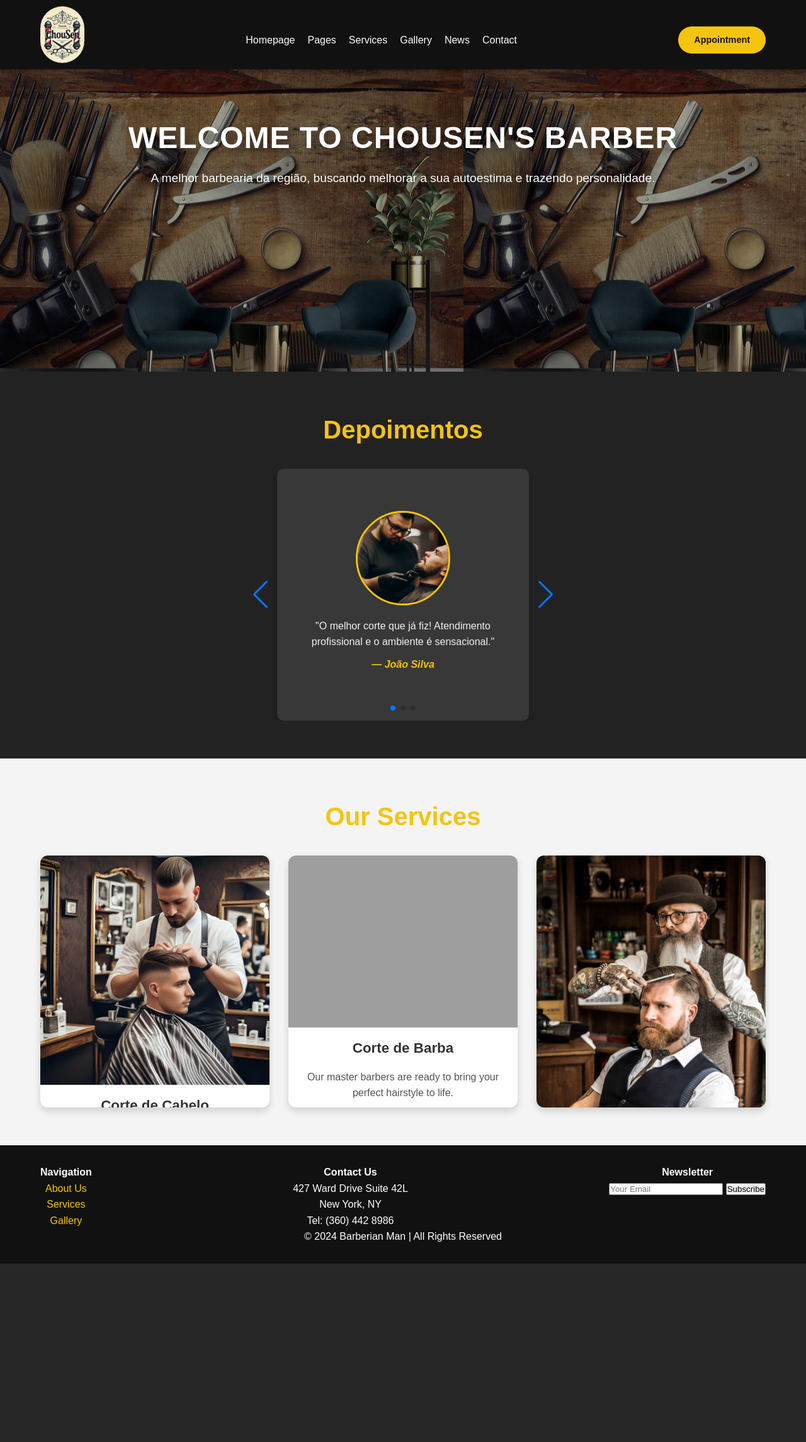
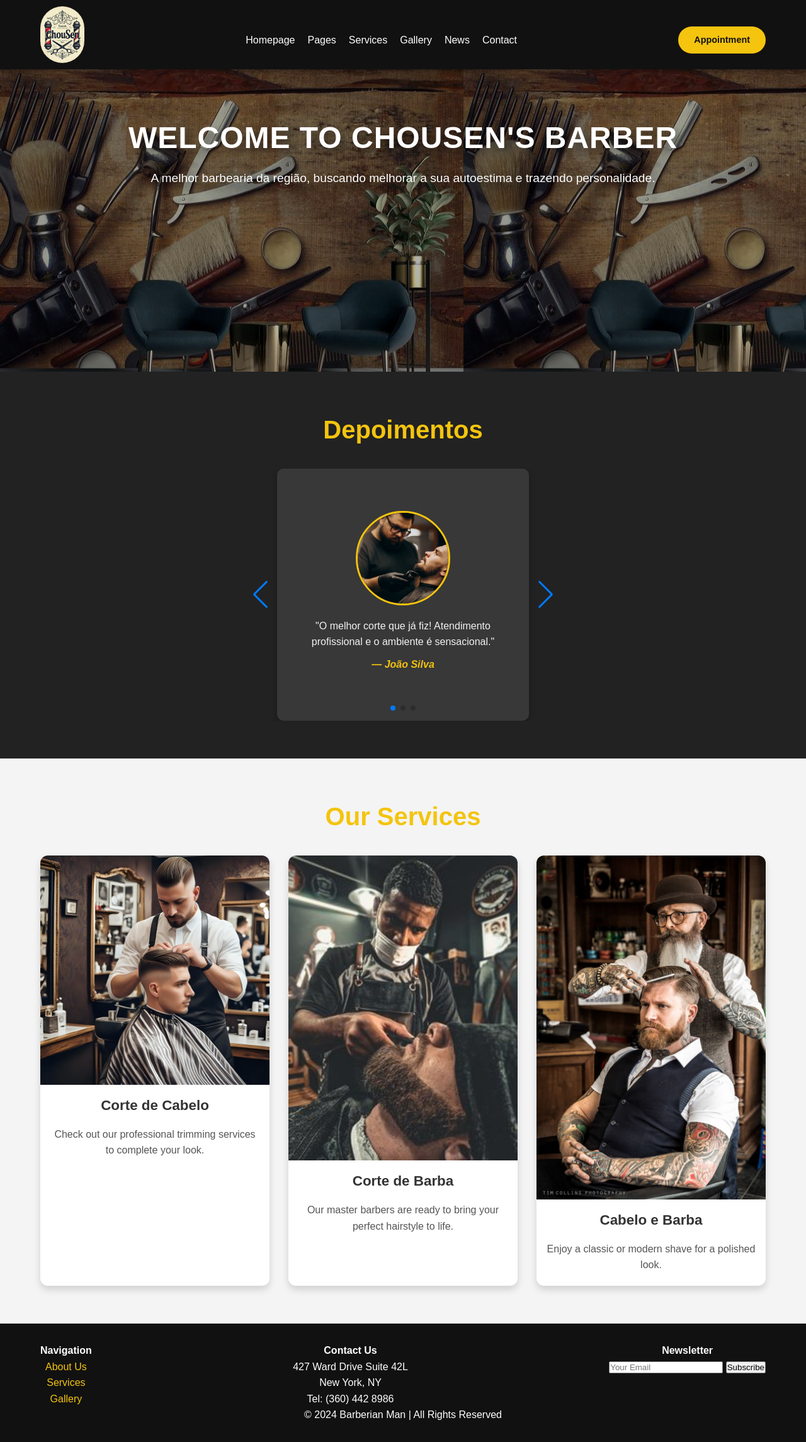
Before and after one commit to yanmazzucatto/algoritmos, a PHP site: page / in a window 1280 px wide. Shown: the whole page at 63% size. Before the commit the page ends 2006 px from the top, so only its background shows below. Run offline with PHP 8.4, Linux system fonts and the light colour scheme; grey boxes are pictures that could not be loaded.

Commit message:
Nov 30, 2024, 6:00 PM

```diff
--- a/barbershop-Lorena-Giullia/index.html
+++ b/barbershop-Lorena-Giullia/index.html
@@ -99,7 +99,7 @@
                         <p>Check out our professional trimming services to complete your look.</p>
                     </div>
                     <div class="service-card">
-                        <img src="img/barba.jpg class="img-service"" alt="Hairstyle Service">
+                        <img src="img/barba.jpg"  class="img-service" alt="Hairstyle Service">
                         <h3>Corte de Barba</h3>
                         <p>Our master barbers are ready to bring your perfect hairstyle to life.</p>
                     </div>
--- a/barbershop-Lorena-Giullia/style.css
+++ b/barbershop-Lorena-Giullia/style.css
@@ -264,7 +264,11 @@ h2 {
     overflow: hidden;
     transition: transform 0.3s ease, box-shadow 0.3s ease;
     text-align: center;
-    height: 400px;
+
+}
+.img-service{
+    height: 10vh;
+    width: auto;
 }
 
 .service-card:hover {
```
